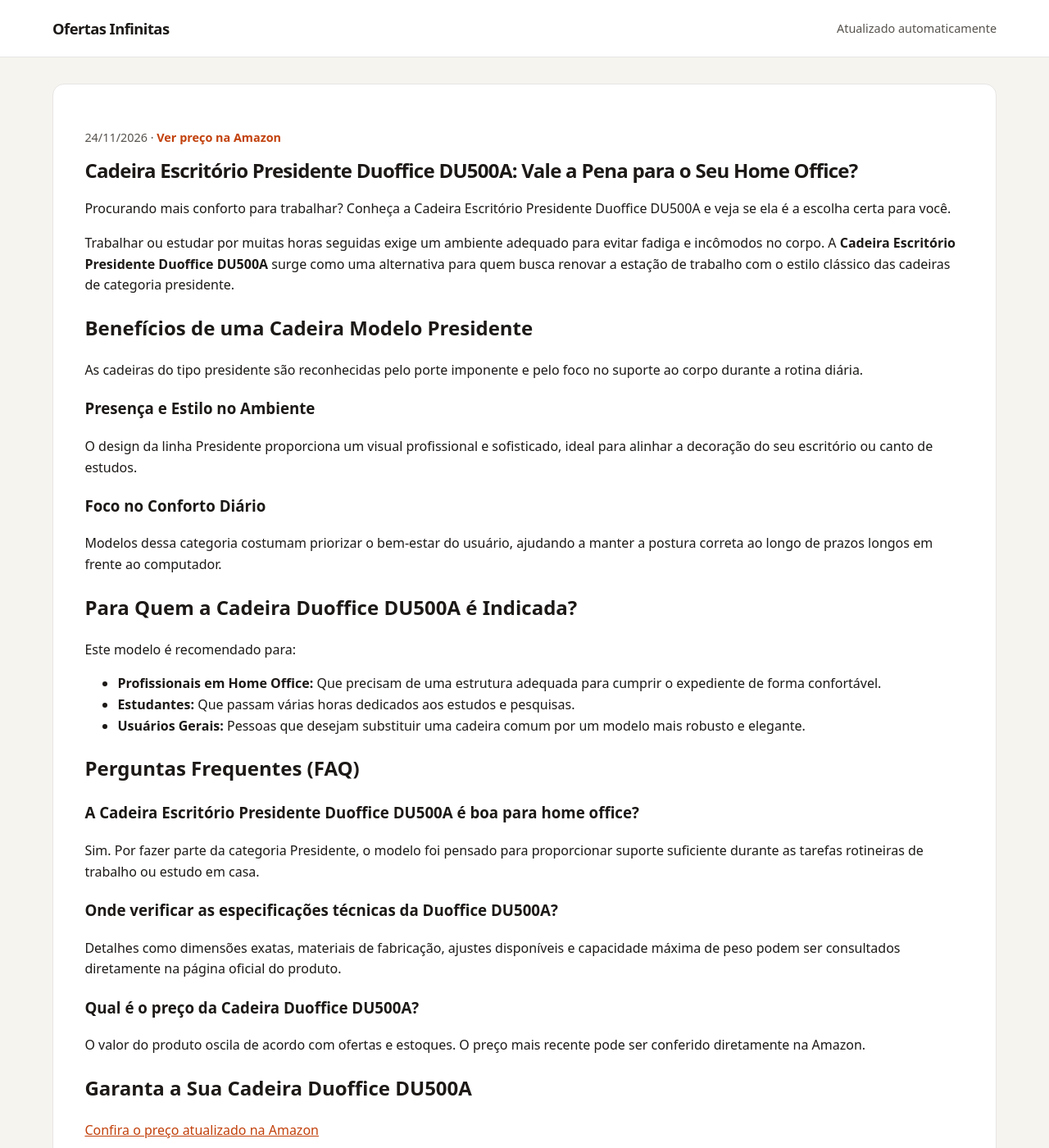
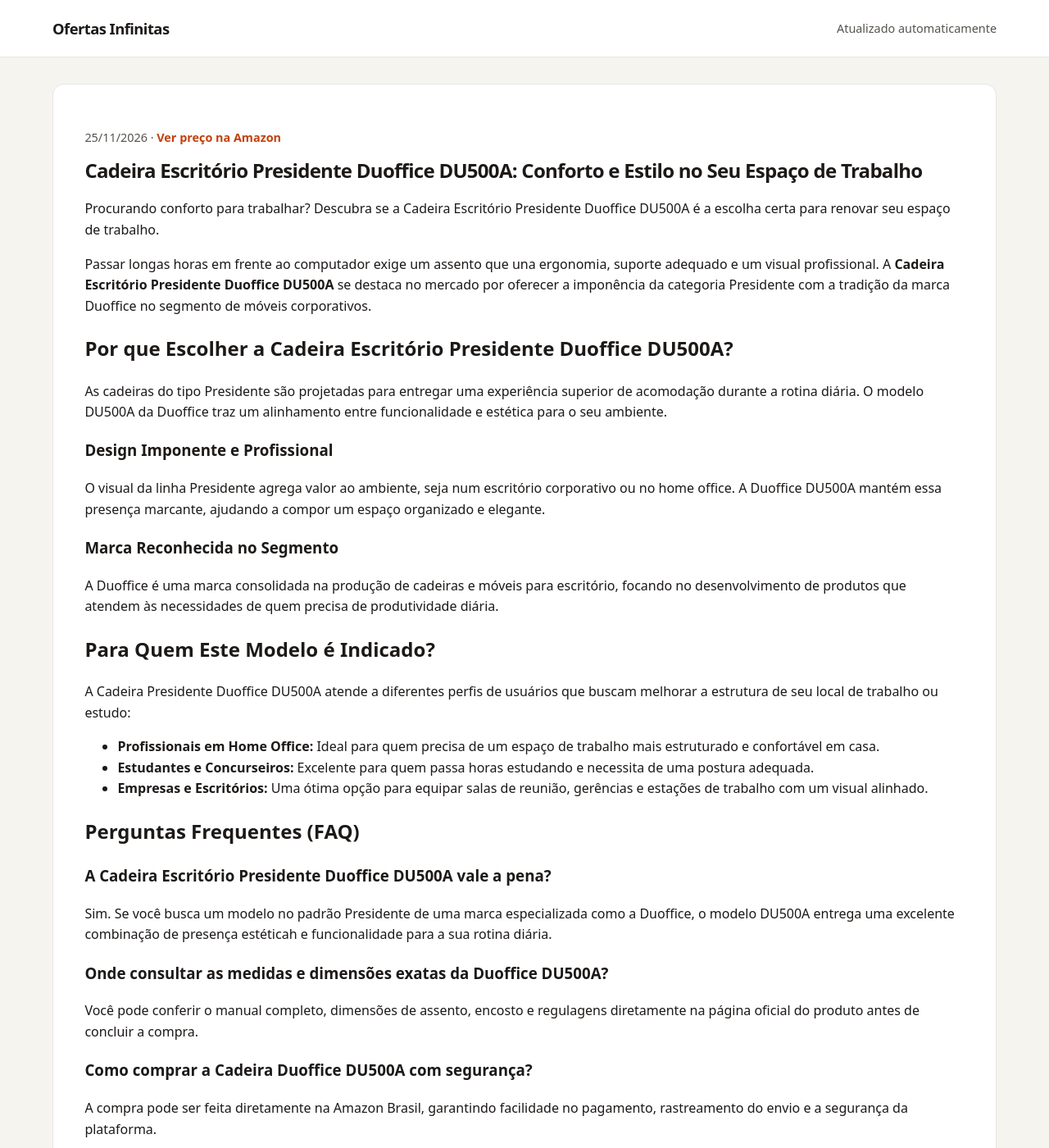
Before and after one commit to Monuver/afiliado, a Jekyll site: the page built from _posts/2026-08-19-cadeira-escritorio-presidente-duoffice-du500a-b09vnbcfdj.md, in a window 1280 px wide and 1400 px high. Shown: the whole window at 82% size. Built offline with Jekyll 4.4.1, drawn with Linux system fonts in a browser that asks for light colours; some of the changed text lies outside the part shown.

Commit message:
chore: novas ofertas geradas automaticamente

```diff
--- a/_posts/2026-08-19-cadeira-escritorio-presidente-duoffice-du500a-b09vnbcfdj.md
+++ b/_posts/2026-08-19-cadeira-escritorio-presidente-duoffice-du500a-b09vnbcfdj.md
@@ -1,8 +1,8 @@
 ---
 layout: post
-title: 'Cadeira Escritório Presidente Duoffice DU500A: Vale a Pena para o Seu Home Office?'
-description: Procurando mais conforto para trabalhar? Conheça a Cadeira Escritório Presidente Duoffice DU500A e veja se ela é a escolha certa para você.
-date: 2026-11-24 16:23:23 -0300
+title: 'Cadeira Escritório Presidente Duoffice DU500A: Conforto e Estilo no Seu Espaço de Trabalho'
+description: Procurando conforto para trabalhar? Descubra se a Cadeira Escritório Presidente Duoffice DU500A é a escolha certa para renovar seu espaço de trabalho.
+date: 2026-11-25 15:29:03 -0300
 categories:
 - ofertas
 image: ''
@@ -10,41 +10,41 @@ preco: Ver preço na Amazon
 affiliate_url: https://amzn.to/4xiBzBl
 ---
 
-# Cadeira Escritório Presidente Duoffice DU500A: Vale a Pena para o Seu Home Office?
+# Cadeira Escritório Presidente Duoffice DU500A: Conforto e Estilo no Seu Espaço de Trabalho
 
-Procurando mais conforto para trabalhar? Conheça a Cadeira Escritório Presidente Duoffice DU500A e veja se ela é a escolha certa para você.
+Procurando conforto para trabalhar? Descubra se a Cadeira Escritório Presidente Duoffice DU500A é a escolha certa para renovar seu espaço de trabalho.
 
-Trabalhar ou estudar por muitas horas seguidas exige um ambiente adequado para evitar fadiga e incômodos no corpo. A **Cadeira Escritório Presidente Duoffice DU500A** surge como uma alternativa para quem busca renovar a estação de trabalho com o estilo clássico das cadeiras de categoria presidente.
+Passar longas horas em frente ao computador exige um assento que una ergonomia, suporte adequado e um visual profissional. A **Cadeira Escritório Presidente Duoffice DU500A** se destaca no mercado por oferecer a imponência da categoria Presidente com a tradição da marca Duoffice no segmento de móveis corporativos.
 
-## Benefícios de uma Cadeira Modelo Presidente
+## Por que Escolher a Cadeira Escritório Presidente Duoffice DU500A?
 
-As cadeiras do tipo presidente são reconhecidas pelo porte imponente e pelo foco no suporte ao corpo durante a rotina diária.
+As cadeiras do tipo Presidente são projetadas para entregar uma experiência superior de acomodação durante a rotina diária. O modelo DU500A da Duoffice traz um alinhamento entre funcionalidade e estética para o seu ambiente.
 
-### Presença e Estilo no Ambiente
-O design da linha Presidente proporciona um visual profissional e sofisticado, ideal para alinhar a decoração do seu escritório ou canto de estudos.
+### Design Imponente e Profissional
+O visual da linha Presidente agrega valor ao ambiente, seja num escritório corporativo ou no home office. A Duoffice DU500A mantém essa presença marcante, ajudando a compor um espaço organizado e elegante.
 
-### Foco no Conforto Diário
-Modelos dessa categoria costumam priorizar o bem-estar do usuário, ajudando a manter a postura correta ao longo de prazos longos em frente ao computador.
+### Marca Reconhecida no Segmento
+A Duoffice é uma marca consolidada na produção de cadeiras e móveis para escritório, focando no desenvolvimento de produtos que atendem às necessidades de quem precisa de produtividade diária.
 
-## Para Quem a Cadeira Duoffice DU500A é Indicada?
+## Para Quem Este Modelo é Indicado?
 
-Este modelo é recomendado para:
+A Cadeira Presidente Duoffice DU500A atende a diferentes perfis de usuários que buscam melhorar a estrutura de seu local de trabalho ou estudo:
 
-* **Profissionais em Home Office:** Que precisam de uma estrutura adequada para cumprir o expediente de forma confortável.
-* **Estudantes:** Que passam várias horas dedicados aos estudos e pesquisas.
-* **Usuários Gerais:** Pessoas que desejam substituir uma cadeira comum por um modelo mais robusto e elegante.
+* **Profissionais em Home Office:** Ideal para quem precisa de um espaço de trabalho mais estruturado e confortável em casa.
+* **Estudantes e Concurseiros:** Excelente para quem passa horas estudando e necessita de uma postura adequada.
+* **Empresas e Escritórios:** Uma ótima opção para equipar salas de reunião, gerências e estações de trabalho com um visual alinhado.
 
 ## Perguntas Frequentes (FAQ)
 
-### A Cadeira Escritório Presidente Duoffice DU500A é boa para home office?
-Sim. Por fazer parte da categoria Presidente, o modelo foi pensado para proporcionar suporte suficiente durante as tarefas rotineiras de trabalho ou estudo em casa.
+### A Cadeira Escritório Presidente Duoffice DU500A vale a pena?
+Sim. Se você busca um modelo no padrão Presidente de uma marca especializada como a Duoffice, o modelo DU500A entrega uma excelente combinação de presença estéticah e funcionalidade para a sua rotina diária.
 
-### Onde verificar as especificações técnicas da Duoffice DU500A?
-Detalhes como dimensões exatas, materiais de fabricação, ajustes disponíveis e capacidade máxima de peso podem ser consultados diretamente na página oficial do produto.
+### Onde consultar as medidas e dimensões exatas da Duoffice DU500A?
+Você pode conferir o manual completo, dimensões de assento, encosto e regulagens diretamente na página oficial do produto antes de concluir a compra.
 
-### Qual é o preço da Cadeira Duoffice DU500A?
-O valor do produto oscila de acordo com ofertas e estoques. O preço mais recente pode ser conferido diretamente na Amazon.
+### Como comprar a Cadeira Duoffice DU500A com segurança?
+A compra pode ser feita diretamente na Amazon Brasil, garantindo facilidade no pagamento, rastreamento do envio e a segurança da plataforma.
 
-## Garanta a Sua Cadeira Duoffice DU500A
+## Garanta a Sua Cadeira Presidente Duoffice DU500A
 
 [Confira o preço atualizado na Amazon](https://amzn.to/4xiBzBl)
```
Also changed, not shown: _posts/2026-08-18-cafeteira-italiana-expresso-aluminio-xicaras-b08b79hyvc.md (+20 -23 lines), _posts/2026-08-19-flexiveis-cotonete-bastonetes-bellacotton-150unidades-b0cx9wkp1b.md (+23 -22 lines), _posts/2026-08-19-shampoo-clorexidina-seborreia-queda-500ml-b09l9qkmd1.md (+23 -21 lines).
